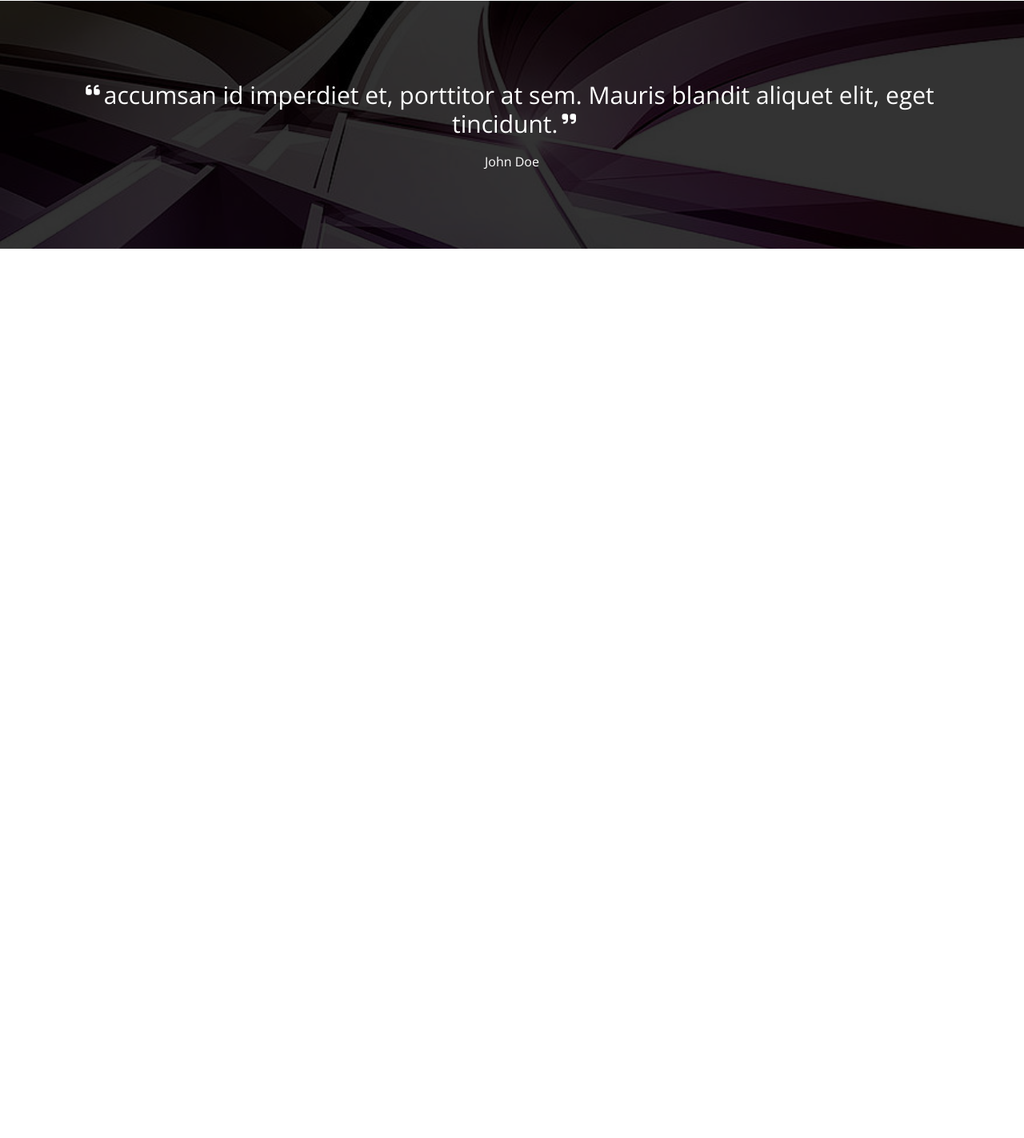
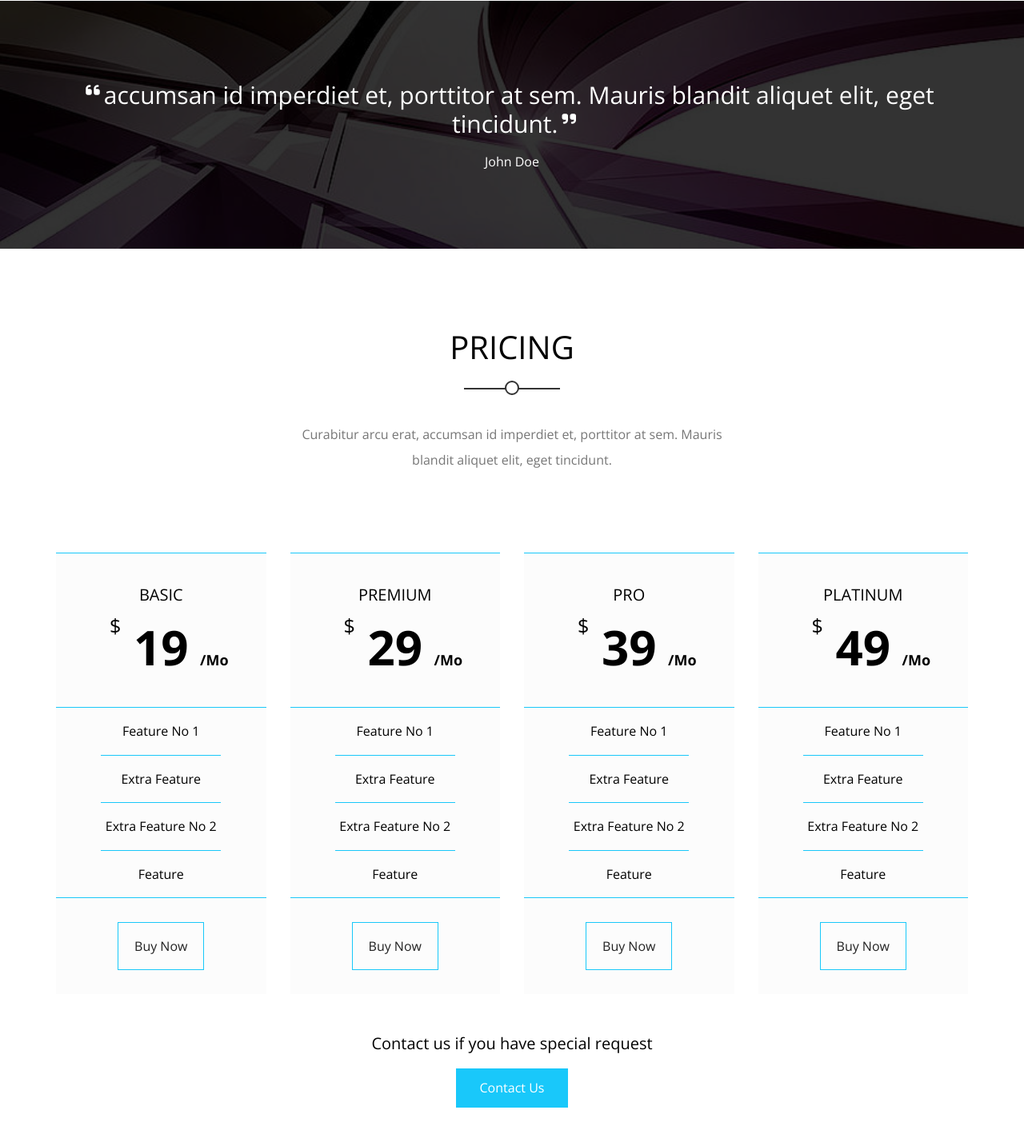
Before and after one commit to ourdjiniaymen/Kasper, a plain HTML site: page index.html in a window 1280 px wide. Shown: the part 5749-7172 px from the top of the page at 80% size. Before the commit the page ends 6060 px from the top, so only its background shows below. Drawn offline with nearby package versions, Linux system fonts and the light colour scheme.

Commit message:
Add pricing section to the template

```diff
--- a/css/kasper.css
+++ b/css/kasper.css
@@ -1010,3 +1010,113 @@ header nav .form i {
   text-transform: capitalize;
 }
 /* End Quote */
+
+/* Start Pricing */
+.pricing {
+  padding-top: var(--section-padding);
+  padding-bottom: var(--section-padding);
+}
+
+.pricing .plans {
+  display: grid;
+  grid-template-columns: repeat(auto-fill, minmax(250px, 1fr));
+  grid-column-gap: 30px;
+  grid-row-gap: 30px;
+  text-align: center;
+  margin-bottom: 50px;
+}
+
+.pricing .plans .plan {
+  background-color: #fcfcfc;
+  border-top: 1px solid var(--main-color);
+}
+
+.pricing .plans .plan .head {
+  padding: 40px 0;
+}
+
+.pricing .plans .plan .head h3 {
+  text-transform: uppercase;
+  font-size: 20px;
+  margin-bottom: 20px;
+}
+
+.pricing .plans .plan .head .price {
+  position: relative;
+  font-weight: 700;
+  font-size: 60px;
+}
+
+.pricing .plans .plan .head .price::before {
+  content: "$";
+  font-size: 25px;
+  font-weight: 400;
+  position: absolute;
+  left: -30px;
+  top: 0;
+}
+
+.pricing .plans .plan .head .price::after {
+  content: "/Mo";
+  font-size: 18px;
+  font-weight: 700;
+  position: absolute;
+  right: -50px;
+  bottom: 15px;
+}
+
+.pricing .plans .plan ul {
+  border-top: 1px solid var(--main-color);
+  border-bottom: 1px solid var(--main-color);
+}
+
+.pricing .plans .plan ul li {
+  padding: 20px 0;
+  width : 150px;
+  border-bottom: 1px solid var(--main-color);
+  margin: auto;
+}
+
+.pricing .plans .plan ul li:last-of-type {
+  border-bottom: none;
+}
+
+.pricing .plans .plan .foot {
+  padding: 30px 0;
+}
+
+.pricing .plans .plan .foot button {
+  padding: 20px;
+  border: 1px solid var(--main-color);
+  text-transform: capitalize;
+  color: #222;
+  background-color: #fcfcfc;
+}
+
+.pricing .plans .plan .foot button:hover {
+  background-color: var(--main-color);
+  color: #fff;
+  transition: var(--main-duration);
+  -webkit-transition: var(--main-duration);
+  -moz-transition: var(--main-duration);
+  -ms-transition: var(--main-duration);
+  -o-transition: var(--main-duration);
+  cursor: pointer;
+}
+.pricing .contact {
+  text-align: center;
+}
+.pricing .contact p {
+  margin-bottom: 20px;
+  font-size: 20px;
+}
+
+.pricing .contact a {
+  display: inline-block ;
+  text-decoration: none;
+  text-transform: capitalize;
+  background-color: var(--main-color);
+  color: #fff;
+  padding: 15px 30px;
+}
+/* End Pricing */
--- a/index.html
+++ b/index.html
@@ -352,27 +352,27 @@
           <div class="skills-container">
             <div class="skill">
               <h4>adobe</h4>
-               <div class="prog">
-                <div style="width: 90%;" data-progress="90%"></div>
-               </div>
+              <div class="prog">
+                <div style="width: 90%" data-progress="90%"></div>
+              </div>
             </div>
             <div class="skill">
               <h4>html & css</h4>
               <div class="prog">
-                <div style="width: 80%;" data-progress="80%"></div>
-               </div>
+                <div style="width: 80%" data-progress="80%"></div>
+              </div>
             </div>
             <div class="skill">
               <h4>javascript</h4>
               <div class="prog">
-                <div style="width: 85%;" data-progress="85%"></div>
-               </div>
+                <div style="width: 85%" data-progress="85%"></div>
+              </div>
             </div>
             <div class="skill">
               <h4>php</h4>
               <div class="prog">
-                <div style="width: 95%;" data-progress="95%"></div>
-               </div>
+                <div style="width: 95%" data-progress="95%"></div>
+              </div>
             </div>
           </div>
         </div>
@@ -385,11 +385,94 @@
       <div class="overlay"></div>
       <div class="container">
         <blockquote>
-          <q>accumsan id imperdiet et, porttitor at sem. Mauris blandit aliquet elit, eget tincidunt.</q>
+          <q
+            >accumsan id imperdiet et, porttitor at sem. Mauris blandit aliquet
+            elit, eget tincidunt.</q
+          >
           <span class="author">john doe</span>
         </blockquote>
       </div>
     </section>
     <!-- End Quote -->
+
+    <!-- Start Pricing -->
+    <section class="pricing" id="pricing">
+      <div class="container">
+        <div class="section-head">
+          <h2>Pricing</h2>
+          <p>
+            Curabitur arcu erat, accumsan id imperdiet et, porttitor at sem.
+            Mauris blandit aliquet elit, eget tincidunt.
+          </p>
+        </div>
+        <div class="plans">
+          <div class="plan">
+            <div class="head">
+              <h3>basic</h3>
+              <span class="price">19</span>
+            </div>
+            <ul>
+              <li>Feature No 1</li>
+              <li>Extra Feature</li>
+              <li>Extra Feature No 2</li>
+              <li>Feature</li>
+            </ul>
+            <div class="foot">
+              <button>buy now</button>
+            </div>
+          </div>
+          <div class="plan">
+            <div class="head">
+              <h3>premium</h3>
+              <span class="price">29</span>
+            </div>
+            <ul>
+              <li>Feature No 1</li>
+              <li>Extra Feature</li>
+              <li>Extra Feature No 2</li>
+              <li>Feature</li>
+            </ul>
+            <div class="foot">
+              <button>buy now</button>
+            </div>
+          </div>
+          <div class="plan">
+            <div class="head">
+              <h3>pro</h3>
+              <span class="price">39</span>
+            </div>
+            <ul>
+              <li>Feature No 1</li>
+              <li>Extra Feature</li>
+              <li>Extra Feature No 2</li>
+              <li>Feature</li>
+            </ul>
+            <div class="foot">
+              <button>buy now</button>
+            </div>
+          </div>
+          <div class="plan">
+            <div class="head">
+              <h3>platinum</h3>
+              <span class="price">49</span>
+            </div>
+            <ul>
+              <li>Feature No 1</li>
+              <li>Extra Feature</li>
+              <li>Extra Feature No 2</li>
+              <li>Feature</li>
+            </ul>
+            <div class="foot">
+              <button>buy now</button>
+            </div>
+          </div>
+        </div>
+        <div class="contact">
+          <p>Contact us if you have special request</p>
+          <a href="#contact">contact us</a>
+        </div>
+      </div>
+    </section>
+    <!-- End Pricing -->
   </body>
 </html>
```
